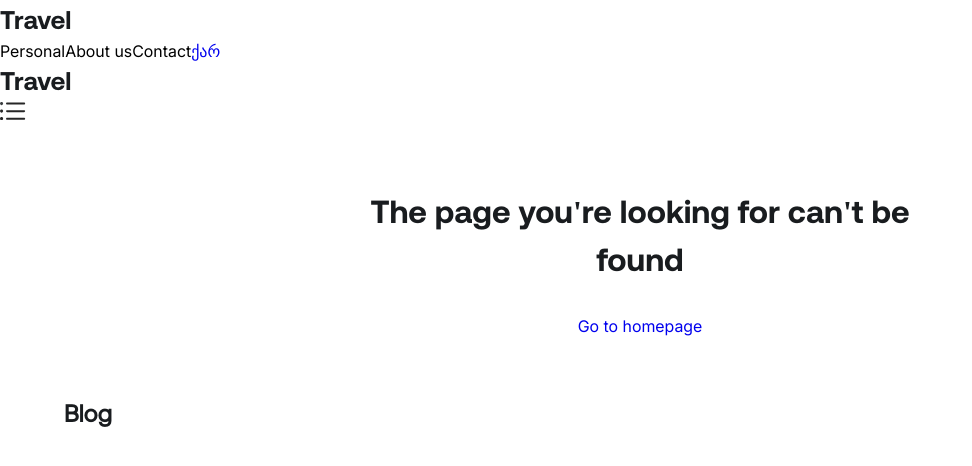
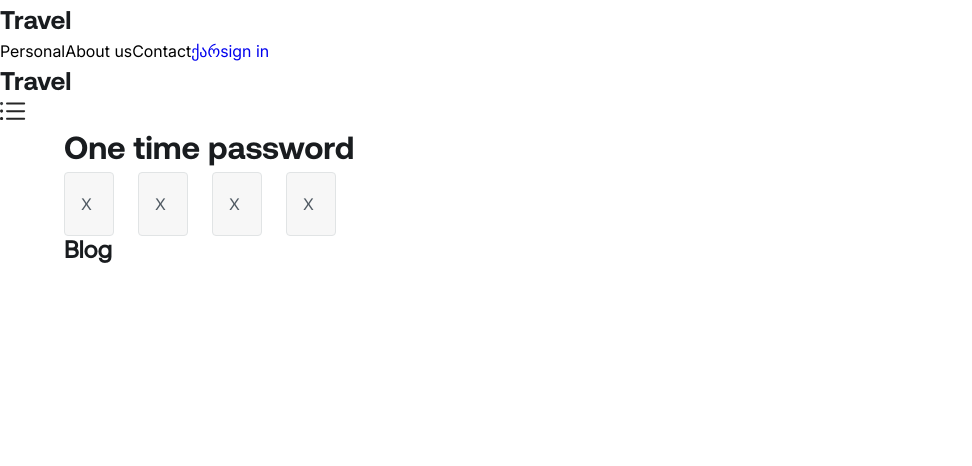
Before and after one commit to sopo/countries-app, a React (Vite) app: page /en/sign-in in a window 1280 px wide. Shown: the top 466 px of the page, without its empty margins (0-972 px from the left). Built offline with nearby package versions, Linux system fonts and the light colour scheme.

Commit message:
add input without functionality

```diff
--- a/src/App.tsx
+++ b/src/App.tsx
@@ -12,6 +12,7 @@ import About from './pages/about/about';
 import PageNotFound from './pages/page-not-found/page-not-found';
 import ExpandedCard from './components/cards/card-expanded/expanded-card';
 import Contact from './pages/contact/contact';
+import SignIn from './pages/sign-in/sign-in';
 
 const router = createBrowserRouter(
   createRoutesFromElements(
@@ -21,6 +22,7 @@ const router = createBrowserRouter(
         <Route index element={<HomePage />} />
         <Route path="about" element={<About />} />
         <Route path="contact" element={<Contact />} />
+        <Route path="sign-in" element={<SignIn />} />
         <Route path="countries/:id" element={<ExpandedCard />} />
         <Route path="*" element={<PageNotFound />} />
       </Route>
--- /dev/null
+++ b/src/components/form/input/otp-input/otp-container.module.css
@@ -0,0 +1,5 @@
+.container{
+    display: flex;
+    flex-direction: row;
+    column-gap: 24px;
+}
--- /dev/null
+++ b/src/components/form/input/otp-input/otp-container.tsx
@@ -0,0 +1,41 @@
+import styles from './otp-container.module.css';
+import otpInputSd from './otp-input-sd';
+import { useParams } from 'react-router-dom';
+import { useState, } from 'react';
+import OtpInput from './otp-input';
+interface NumberOfInputsProps {
+  numberOfInputs: number;
+}
+const OtpContainer: React.FC<NumberOfInputsProps> = ({ numberOfInputs }) => {
+  const { lang } = useParams();
+  const content = lang === 'en' ? otpInputSd.en : otpInputSd.ka;
+  const [values, setValues] = useState(Array(numberOfInputs).fill(''));
+
+  const handleChange = (
+    e: React.ChangeEvent<HTMLInputElement>,
+    index: number,
+  ) => {
+    const newValue = e.target.value;
+
+    setValues((prevValues) => {
+      const newValues = [...prevValues];
+      newValues[index] = newValue;
+      return newValues;
+    });
+  };
+  return (
+    <div>
+      <h1>{content.title}</h1>
+      <div className={styles.container}>
+        {Array.from({ length: numberOfInputs }, (_, i) => (
+          <OtpInput
+            key={i}
+            value={values[i]}
+            onChange={(e) => handleChange(e, i)}
+          />
+        ))}
+      </div>
+    </div>
+  );
+};
+export default OtpContainer;
--- /dev/null
+++ b/src/components/form/input/otp-input/otp-input-sd.ts
@@ -0,0 +1,9 @@
+const otpInputSd ={
+    ka: {
+        title: "SMS-ით მიღებული კოდი"
+    },
+    en: {
+        title: "One time password"
+    }
+}
+export default otpInputSd;
--- /dev/null
+++ b/src/components/form/input/otp-input/otp-input.module.css
@@ -0,0 +1,19 @@
+.input {
+    height: 4rem;
+    width: 50px;
+    border: 1px solid var(--stroke-softer);
+    border-radius: 0.25rem;
+    background-color: var(--surface-1);
+    padding: 1rem;
+    font-size: 1rem;
+    color: var(--color-primary-text);
+  }
+  .input::placeholder {
+    font-size: 1rem;
+    color: var(--color-secondary-text);
+  }
+  .error {
+    color: var(--color-error-text);
+    font-size: 0.8rem;
+    padding-top: 0.5rem;
+  }
--- /dev/null
+++ b/src/components/form/input/otp-input/otp-input.tsx
@@ -0,0 +1,14 @@
+ import styles from "./otp-input.module.css"
+ interface OtpInputProps{
+    key: number;
+    value: string;
+    onChange: (e: React.ChangeEvent<HTMLInputElement>) => void;
+ }
+ const OtpInput:React.FC<OtpInputProps> = ({key, value, onChange}) => {
+    return(
+        <div>
+            <input key={key} value={value} onChange={onChange} className={styles.input} placeholder="X" maxLength={1}/>
+        </div>
+    )
+ }
+ export default OtpInput;
--- a/src/components/header/index.tsx
+++ b/src/components/header/index.tsx
@@ -42,6 +42,9 @@ const Header: React.FC = () => {
               <NavLink to={to}>
                 <Button className="buttonSecondaryS" title={title} />
               </NavLink>
+              <NavLink to="sign-in">
+                <Button className="buttonSecondaryS" title="sign in" />
+              </NavLink>
             </ul>
           </nav>
         </div>
--- /dev/null
+++ b/src/pages/sign-in/sign-in.tsx
@@ -0,0 +1,14 @@
+import Form from "@/components/form/form";
+import OtpContainer from "@/components/form/input/otp-input/otp-container";
+
+const SignIn:React.FC = () => {
+    return(
+        <div className="container-xl">
+            <Form>
+                <OtpContainer numberOfInputs={4}/>
+            </Form>
+
+        </div>
+    )
+}
+export default SignIn;
```
Also changed, not shown: src/components/form/input/otp-input/otp-input-sd-interface.ts (added, +9 -0 lines).
